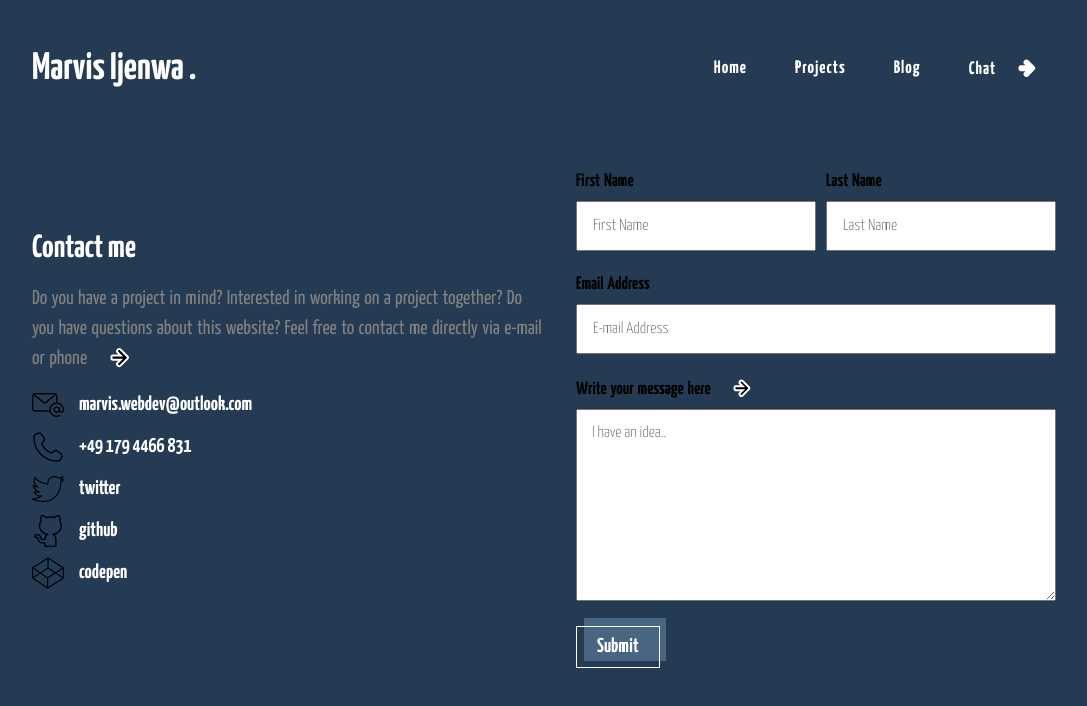
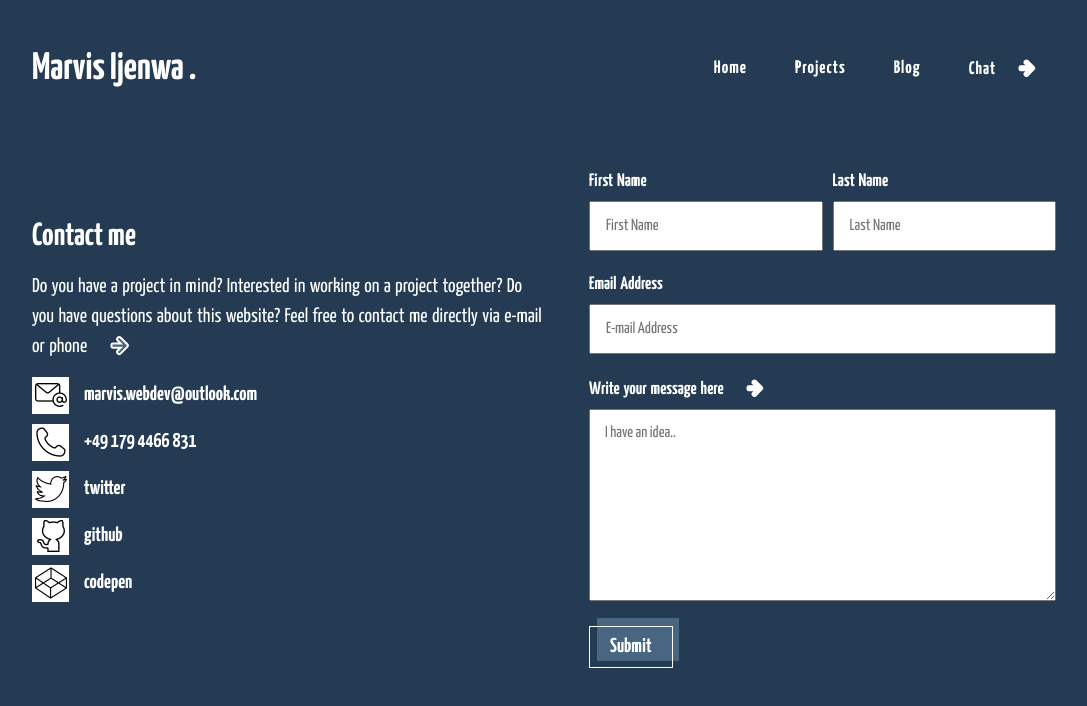
Before and after one commit to IjEmpire/netlify-portfilio-page, a plain HTML site: page contact.html in a window 1280 px wide. Shown: the whole page, without its empty margins (96-1183 px from the left). Drawn offline with Linux system fonts and the dark colour scheme; a web font is replaced by a local one.

Commit message:
Update contact.css

```diff
--- a/contact.css
+++ b/contact.css
@@ -115,3 +115,28 @@ input[type="text"],#email,textarea{
     }
 
 }
+
+@media (prefers-color-scheme: dark) {
+    /* all your styles for dark mode here */
+
+    .contact-info>.text{
+        color: #fff;
+    }
+
+    .contact-info i{
+        color: #486581;
+    }
+
+    label{
+        color: #fff;
+    }
+
+    input[type="text"],#email,textarea{
+        font-weight: 400;
+    }
+
+    .contact-info h4 img{
+        background-color: #fff;
+        padding: 2.5px;
+    }
+}
```
